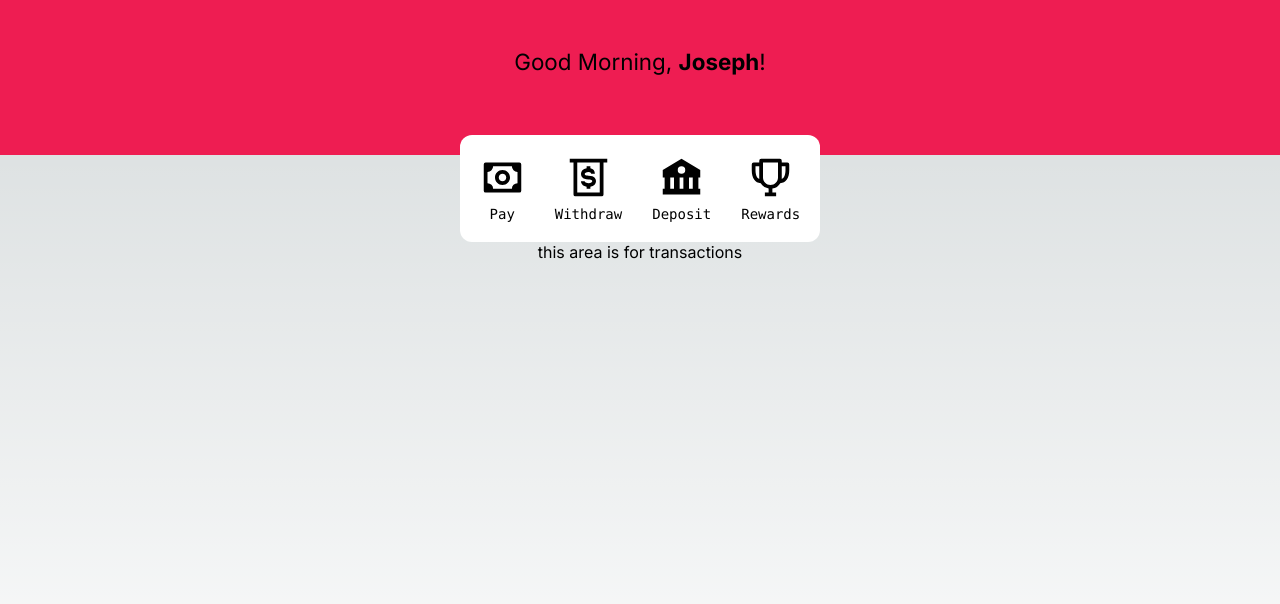
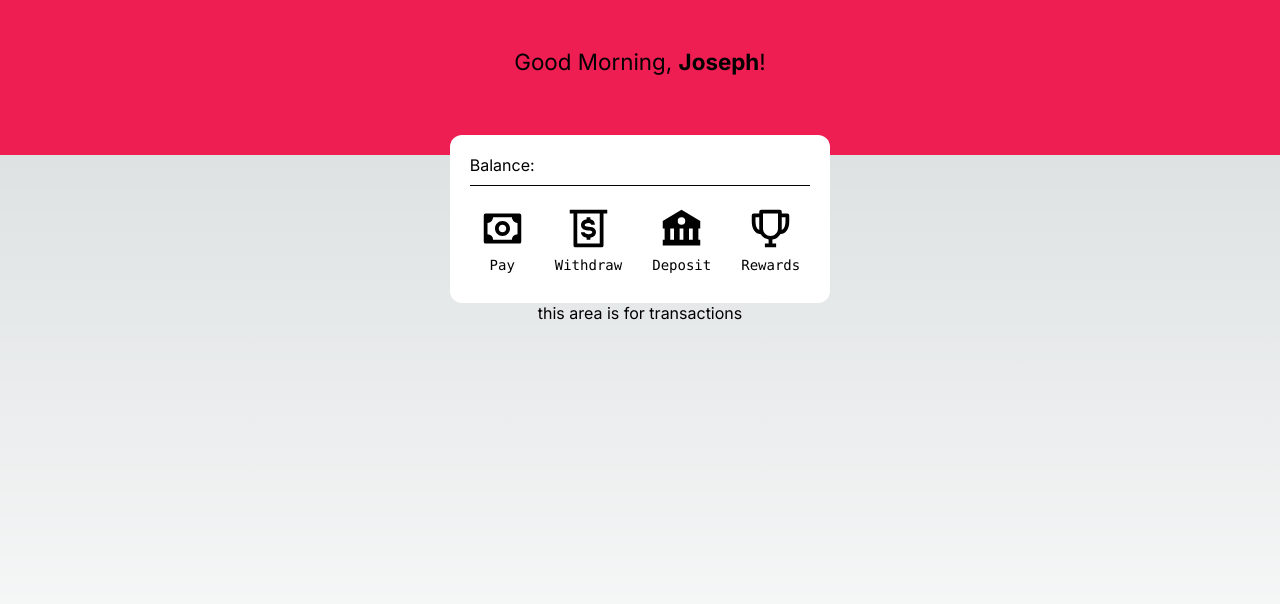
Before and after one commit to Project-Hackathons/tiktok-techjam, a Next.js app in the folder frontend/: page / in a window 1280 px wide. Shown: the top 604 px of the page. Built offline with nearby package versions, Linux system fonts and the light colour scheme.

Commit message:
add balance mockup

```diff
--- a/frontend/src/pages/index.tsx
+++ b/frontend/src/pages/index.tsx
@@ -26,6 +26,11 @@ export default function Home() {
             Good Morning, <b>Joseph</b>!
           </div>
         </div>
+        <div className={styles.ctaContainer}>
+          <div className={styles.balanceContainer}>
+            Balance:
+          </div>
+          <div className={styles.divider}/>
           <div className={styles.buttonsContainer}>
             <div className={styles.largeButton}>
               <BiMoney size={45}/>
@@ -44,6 +49,7 @@ export default function Home() {
               <Link href="/map">Rewards</Link>
             </div>
           </div>
+        </div>
         <div className={styles.transactionsContainer}>
           this area is for transactions
         </div>
--- a/frontend/src/styles/Home.module.css
+++ b/frontend/src/styles/Home.module.css
@@ -18,10 +18,26 @@
   font-size: 1.4rem;
 }
 
+.ctaContainer {
+  display: flex;
+  flex-direction: column;
+  margin-top: -2.5vh;
+  padding: 20px;
+  gap: 10px;
+  background-color: var(--color-white);
+  border-radius: var(--border-radius);
+}
+
+.balanceContainer {
+  color: var(--color-black);
+}
+
+.divider {
+  border-bottom: 1px solid var(--color-black);
+}
+
 .buttonsContainer {
   display: flex;
-  margin-top: -2.5vh;
-  padding: 10px;
   gap: 10px;
   background-color: var(--color-white);
   border-radius: var(--border-radius);
```
Lines whose indentation alone changed are shown as unchanged.
